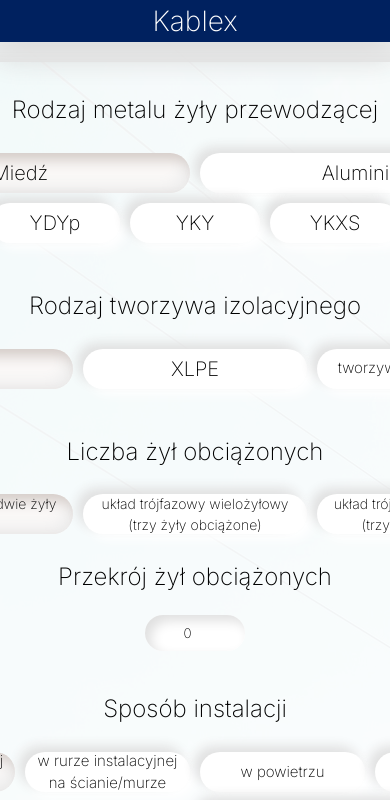
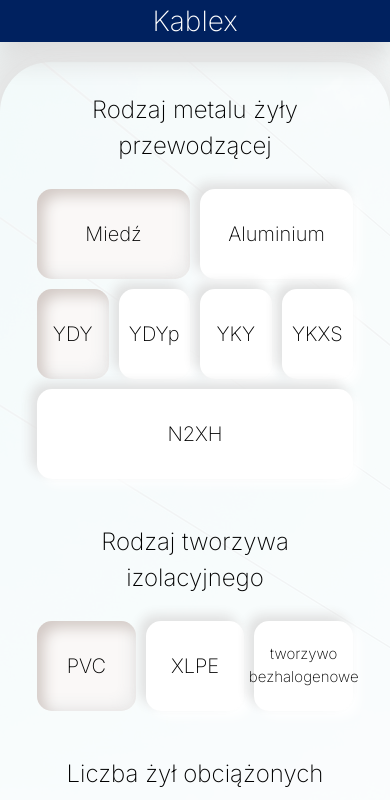
Before and after one commit to m60mor/hackaton-frontend, a React (Vite) app: page / in a window 390 px wide. Shown: the top 800 px of the page. Built offline with nearby package versions, Linux system fonts and the light colour scheme.

Commit message:
Adding responsivness

```diff
--- a/src/components/Instalacja/Instalacja.tsx
+++ b/src/components/Instalacja/Instalacja.tsx
@@ -8,7 +8,7 @@
   dataArray
 }: Iprops): ReactElement {
     const [indexMiejsca, setIndexMiejsca] = useState<number>(0)
-    const miejsca = ['w ścianie izolowanej cieplnie', 'w rurze instalacyjnej na ścianie/murze', 'w powietrzu', 'w ziemi']
+    const miejsca = ['w ścianie izolowanej cieplnie', 'w rurze instalacyjnej ściana/mur', 'w powietrzu', 'w ziemi']
     const [indexDokładneMiejsce, setIndexDokładneMiejsce] = useState<number>(0)
     // const [typ, setTyp] = useState("")
     const dokładneMiejsce = [['bezpośrednio', 'w rurze instalacyjnej'], ['dla kabli jednożyłowych','dla kabli i przewodów wielożyłowych'], ['dla kabli jednożyłowych','dla kabli i przewodów wielożyłowych'], ['w rurze', 'bezpośrednio w ziemi']];
--- a/src/components/ShowResults/ShowResults.tsx
+++ b/src/components/ShowResults/ShowResults.tsx
@@ -9,7 +9,7 @@
 "https://www.nkt.com.pl/imgproxy/xvDrxmCnItz7F2d-4tLn2tIRqYc_o-L5t2wnOzBE0JI/rt:fit/w:704/h:0/g:ce/ex:1/el:1/aHR0cHM6Ly9ua3Qud2lkZW4ubmV0L2NvbnRlbnQvcGtzNXlnbWhvci9wbmcvTk9QT1ZJQy1OMlhILnBuZz9sYXN0TW9kaWZpZWQ9VGh1K0p1bCswNCsxNSUzQTU4JTNBMjIrQ0VTVCsyMDE5.jpeg",
 "https://www.nkt.com.pl/imgproxy/eR5Z7NHYCGmqv4lY3C4eVY0WGq1HrSHMLrbbJ36XbwA/rt:fit/w:704/h:0/g:ce/ex:1/el:1/aHR0cHM6Ly9ua3Qud2lkZW4ubmV0L2NvbnRlbnQvODR3YW5kYnh6ei9wbmcvWW5LWS5wbmc_bGFzdE1vZGlmaWVkPUZyaStTZXArMDQrMTUlM0E0NiUzQTM2K0NFU1QrMjAyMA.jpeg"]
   useEffect(() => {
-    console.log(data)
+    console.log(data.data)
     fetchProductPageData('kable-1-kv/ykxs-0-6-1-kv.html')
   }, [data])
   return (
@@ -17,19 +17,19 @@
       {data.data &&
       <>
       <div>CableType</div>
-      <div className="response-data">{data.data[0]}</div>
+      <div className="response-data">{data.data.cableType}</div>
       <div>Circuit</div>
-      <div className="response-data">{data.data[1]}</div>
+      <div className="response-data">{data.data.circuit}</div>
       <div>Number of cores</div>
-      <div className="response-data">{data.data[2]}</div>
+      <div className="response-data">{data.data.numberOfCores}</div>
       <div>Number of cores loaded</div>
-      <div className="response-data">{data.data[3]}</div>
+      <div className="response-data">{data.data.numberOfCoresLoaded}</div>
       <div>Installation method</div>
-      <div className="response-data">{data.data[4]}</div>
+      <div className="response-data">{data.data.installationMethod}</div>
       <div >Reference method</div>
-      <div className="response-data">{data.data[5]}</div>
+      <div className="response-data">{data.data.referenceMethod}</div>
       <div>conductor cross section</div>
-      <div className="response-data">{data.data[6]}</div> </>}
+       </>}
       <img src={`${images[0]}`}></img>
     </div>
   )
--- a/src/pages/homepage/Homepage.scss
+++ b/src/pages/homepage/Homepage.scss
@@ -20,12 +20,15 @@
 * {
     font-family: 'Inter', sans-serif;
 }
+h2 {
+    text-align: center;
+}
+
 form {
     display: flex;
     flex-direction: column;
     align-items: center;
     border-radius: 50px;
-    width: max(min-content,70%);
     padding-inline: 7rem;
     padding-bottom: 4rem;
     box-shadow:  19px 19px 41px #e2e2e2,
@@ -33,21 +36,10 @@
     margin: 20px;
 }
 
-form {
-    display: flex;
-    flex-direction: column;
-    align-items: center;
-    width: max(min-content,70%);
-    padding-inline: 7rem;
-    box-shadow:  19px 19px 41px #e2e2e2,
-    -19px -19px 41px #e2e2e2;
-}
-
 .response {
     display: flex;
     flex-direction: column;
     align-items: center;
-    width: max(min-content,70%);
     padding: 30px;
     padding-inline: 7rem;
     box-shadow:  19px 19px 41px #e2e2e2,
@@ -61,9 +53,9 @@
     align-items: center;
     position: relative;
     box-shadow:  -6px -6px 12px #e0e0e0, 6px 6px 12px #ffffff;
-    width: 150px;
+    width: 400px;
     height: 40px;
-    padding: 0 10px 0 10px;
+    padding: 10px;
     border-radius: 50px;
     margin: 5px;
     color: black;
@@ -75,13 +67,10 @@
     flex: 1;
     margin: 5px;
     position: relative;
-    width: 80px;
-    height: 40px;
-    padding: 0 10px 0 10px;
+    height: 55px;
     border-radius: 50px;
     background: #ffffff;
     border-radius: 50px;
-    background: #ffffff;
     box-shadow:  -6px -6px 12px #e0e0e0,
                  6px 6px 12px #ffffff;
     &:has(input:disabled) {
@@ -217,17 +206,19 @@
 }
 
 .form-major {
+    align-items: stretch;
     display: flex;
     flex-direction: column;
     align-items: center;
-    width: 700px;
+    width: 100%;
     padding: 10px;
 }
 
 .form-minor {
+    flex: 1;
     display: flex;
     justify-content: space-between;
-    width: 700px;
+    width: 100%;
 }
 
 .form-strands {
@@ -239,3 +230,29 @@
 .form-submit {
     width: 40%;
 }
+
+@media only screen and (max-width: 900px){
+    .form-minor {
+        .radio {
+            height: 60px;
+            border-radius: 15px;
+        }
+    }
+    form {
+        padding-inline: 2rem;
+    }
+}
+
+@media only screen and (max-width: 580px){
+    .form-minor {
+        flex-wrap: wrap;
+        .radio {
+            min-width: 70px;
+            height: 90px;
+            border-radius: 15px;
+        }
+    }
+    form {
+        margin: 20px 0 0 0;
+    }
+}
--- a/src/pages/homepage/Homepage.tsx
+++ b/src/pages/homepage/Homepage.tsx
@@ -14,8 +14,26 @@
     const [data, setData] = useState<(string | number)[]>(['YDY', 'a', 'a', 0, 'A1', 0, 0.5])
     async function handleSubmit(event: React.FormEvent<HTMLFormElement>) {
         event.preventDefault();
-        setIsCalculated(true);
-        setData(dataArray);
+        setIsCalculated(true)
+        // const data = await (await fetch('https://jsonplaceholder.typicode.com/todos/1')).json()
+        const data = await (await fetch('http://ec2-54-227-117-32.compute-1.amazonaws.com:8080/filter-cables',
+        {
+            method: "POST",
+            headers: {
+                'Content-Type': 'application/json',
+            },
+            body: JSON.stringify({
+                "material": "a",
+                "isolation": "a",
+                "coresLoaded": "a",
+                "typeOfInstalation": "D2",
+                "temperature": "20",
+                "soilResistivity": "1",
+                "power": "50000",
+                "cos": 0.8
+              })
+        })).json()
+        setData(data[0])
     }
     const dataArray: (string | number)[] = ['YDY', 'a', 'a', 0, 'A1', 0, 0.5]
     function handleDataChange(value: string | number, index: number) {
```
